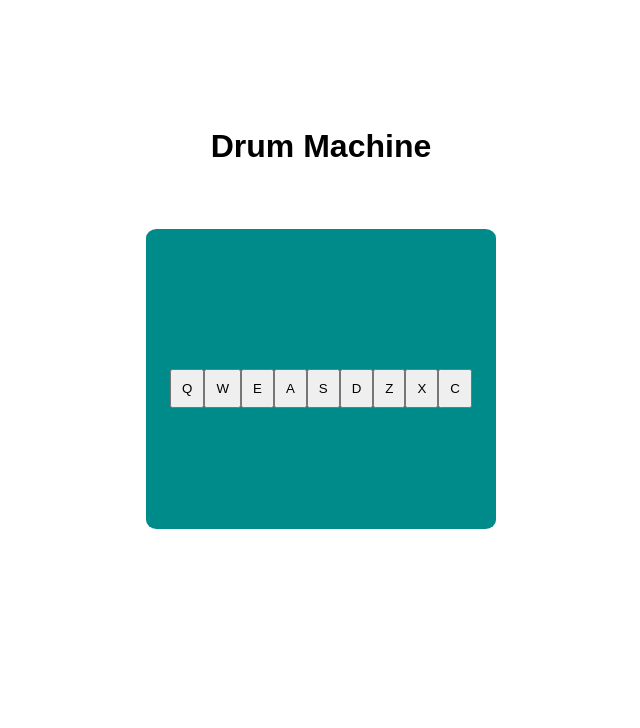
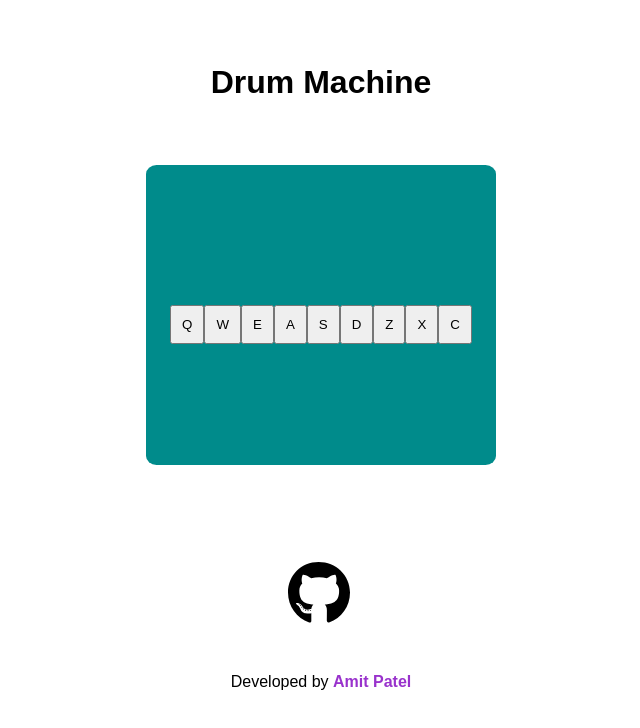
Before and after one commit to AmitP88/Drum-Machine-React-Version, a React (Create React App) app: page / in a window 1280 px wide. Shown: the top 728 px of the page, without its empty margins (319-959 px from the left). Built offline with nearby package versions, Linux system fonts and the light colour scheme.

Commit message:
created new Footer component and rendered in App

```diff
--- a/public/index.html
+++ b/public/index.html
@@ -12,6 +12,8 @@
 
     <link rel="manifest" href="%PUBLIC_URL%/manifest.json">
     <link rel="shortcut icon" href="%PUBLIC_URL%/favicon.ico">
+    <script defer src="https://use.fontawesome.com/releases/v5.0.9/js/brands.js" integrity="sha384-qJKAzpOXfvmSjzbmsEtlYziSrpVjh5ROPNqb8UZ60myWy7rjTObnarseSKotmJIx" crossorigin="anonymous"></script>
+    <script defer src="https://use.fontawesome.com/releases/v5.0.9/js/fontawesome.js" integrity="sha384-2IUdwouOFWauLdwTuAyHeMMRFfeyy4vqYNjodih+28v2ReC+8j+sLF9cK339k5hY" crossorigin="anonymous"></script>
     <!--
       Notice the use of %PUBLIC_URL% in the tags above.
       It will be replaced with the URL of the `public` folder during the build.
--- a/src/App.css
+++ b/src/App.css
@@ -1,6 +1,6 @@
 .App {
   text-align: center;
-  margin-top: 10%;
+  margin-top: 5%;
 }
 
 .container {
@@ -21,3 +21,26 @@
 .drum-pad {
   padding: 10px;
 }
+
+.fa-github {
+  transform: rotate(-360deg);
+  margin-left: 50%;
+  transform: translate(-50%, -50%);
+}
+
+.fa-github {
+  color: black;
+  margin: 0 auto;
+  margin-left: 60px;
+  margin-top: 10%;
+}
+
+.fa-github:hover {
+  color: #9932CC;
+}
+
+.github-profile-link {
+  color: #9932CC;
+  font-weight: bold;
+  text-decoration-line: none;
+}
--- a/src/App.js
+++ b/src/App.js
@@ -178,12 +178,26 @@ class Drumpad extends Component {
   }
 };
 
+class Footer extends Component {
+  render() {
+    return (
+      <footer>
+        <a href="https://github.com/AmitP88/Pomodoro-Timer" target="_blank">
+          <i className="fab fa-github fa-4x"></i>
+        </a>
+        <p>Developed by <a href="https://github.com/AmitP88" target="_blank" className="github-profile-link">Amit Patel</a></p>
+      </footer>
+    );
+  }
+}
+
 class App extends Component {
   render() {
     return (
       <div className="App" id="drum-machine">
         <h1>Drum Machine</h1>
         <Drumpad />
+        <Footer />
       </div>
     );
   }
```
